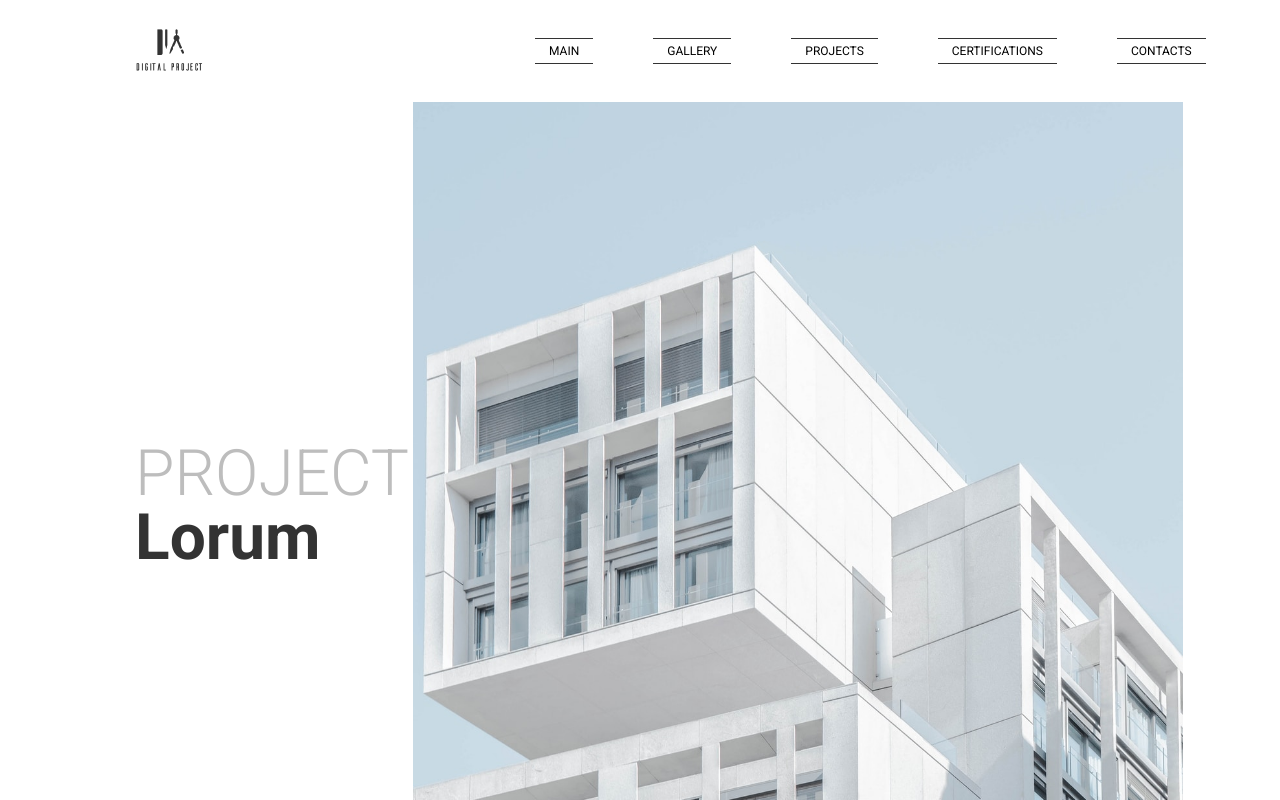
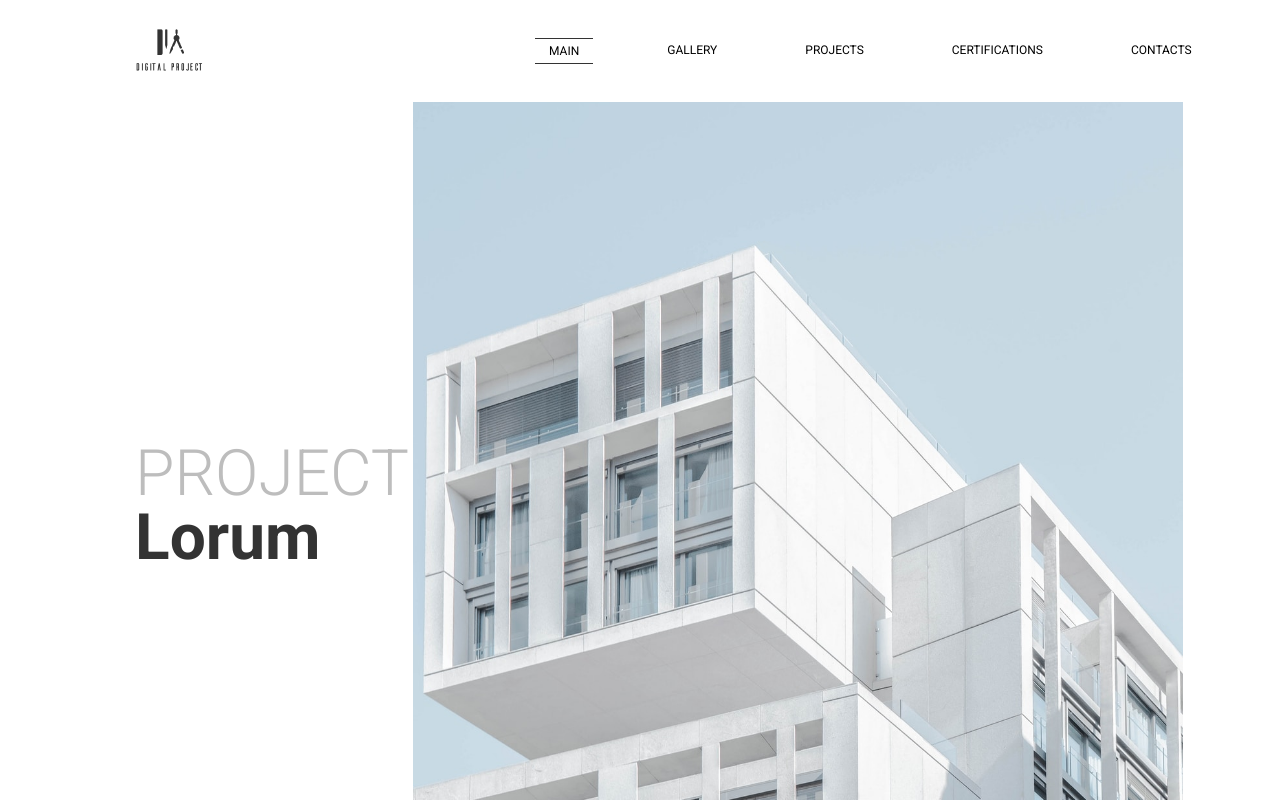
Before and after one commit to ronaldtech051/React-Figma-Website-of-architects, a Next.js app: page / in a window 1280 px wide. Shown: the top 800 px of the page. Built offline with nearby package versions, Linux system fonts and the light colour scheme.

Commit message:
Add nav active highlighting

```diff
--- a/components/Nav.tsx
+++ b/components/Nav.tsx
@@ -1,7 +1,18 @@
+"use client";
+
 import React, { ReactNode } from "react";
 import Image from "next/image";
 import logoBlack from "@/public/logo-black.png";
+import Link from "next/link";
+import { usePathname } from "next/navigation";
+import { cn } from "@/lib/utils";
+
 export default function Nav() {
+  const pathname = usePathname();
+
+  function isLinkActive(url: string, pathname: string) {
+    return pathname === url ? true : false;
+  }
   return (
     <nav className="flex h-[102px] w-full items-center bg-white">
       <Image
@@ -12,20 +23,55 @@ export default function Nav() {
         alt="Black logo"
       />
       <ul className="flex gap-[60px] xl:ml-[330px]">
-        <NavListItem>MAIN</NavListItem>
-        <NavListItem>GALLERY</NavListItem>
-        <NavListItem>PROJECTS</NavListItem>
-        <NavListItem>CERTIFICATIONS</NavListItem>
-        <NavListItem>CONTACTS</NavListItem>
+        <NavListItem href="/" active={isLinkActive("/", pathname)}>
+          MAIN
+        </NavListItem>
+        <NavListItem
+          href="/gallery"
+          active={isLinkActive("/gallery", pathname)}
+        >
+          GALLERY
+        </NavListItem>
+        <NavListItem
+          href="/projects"
+          active={isLinkActive("/projects", pathname)}
+        >
+          PROJECTS
+        </NavListItem>
+        <NavListItem
+          href="/certifications"
+          active={isLinkActive("/certifications", pathname)}
+        >
+          CERTIFICATIONS
+        </NavListItem>
+        <NavListItem
+          href="/contacts"
+          active={isLinkActive("/contacts", pathname)}
+        >
+          CONTACTS
+        </NavListItem>
       </ul>
     </nav>
   );
 }
 
-function NavListItem({ children }: { children: ReactNode }) {
+function NavListItem({
+  children,
+  href,
+  active,
+}: {
+  children: ReactNode;
+  href: string;
+  active?: boolean;
+}) {
   return (
-    <li className="border-y border-y-woa-black-700 px-[14px] py-1 text-xs">
-      {children}
+    <li
+      className={cn(
+        { "border-y border-y-woa-black-700": active },
+        "px-[14px] py-1 text-xs",
+      )}
+    >
+      <Link href={href}>{children}</Link>
     </li>
   );
 }
```
